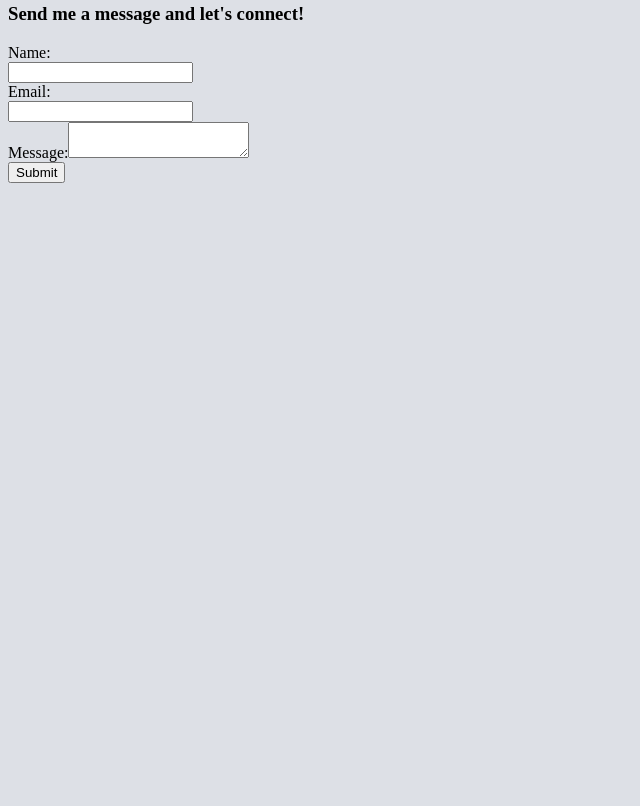
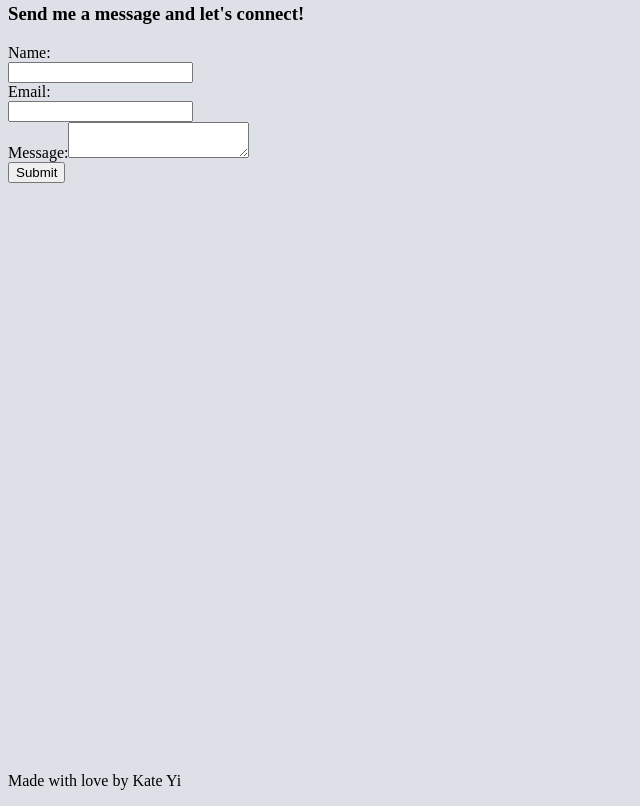
Before and after one commit to Kate-Yi/personalsite, a plain HTML site: page index.html in a window 1280 px wide. Shown: the part 3786-4592 px from the top of the page, without its empty margins (0-640 px from the left). Before the commit the page ends 4550 px from the top, so only its background shows below. Drawn offline with Linux system fonts and the light colour scheme.

Commit message:
Update index.html

```diff
--- a/index.html
+++ b/index.html
@@ -52,6 +52,7 @@
     </section>
   </main>
   <footer>
+    <p>Made with love by Kate Yi</p>
   </footer>
 </body>
 </html>
```
